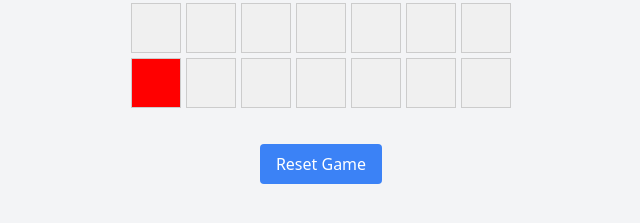
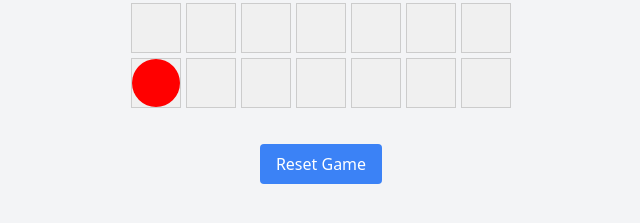
Before and after one commit to greexdy/4-in-a-row, a plain HTML site: page index.html in a window 1280 px wide. Both pictures are taken after a click on the element 475 px from the left and 246 px from the top of the page. Shown: the part 439-662 px from the top of the page, 319-959 px from the left. Drawn offline with nearby package versions, Linux system fonts and the light colour scheme.

Commit message:
Add files via upload
Version 0.2

```diff
--- a/index.html
+++ b/index.html
@@ -20,6 +20,15 @@
             align-items: center;
             justify-content: center;
             cursor: pointer;
+            position: relative;
+        }
+        .disc {
+            width: 100%;
+            height: 100%;
+            border-radius: 50%;
+            position: absolute;
+            top: -100%;
+            transition: top 0.5s ease;
         }
         .red {
             background-color: red;
@@ -68,7 +77,12 @@
                 if (!board[r][col]) {
                     board[r][col] = currentPlayer;
                     const cell = document.querySelector(`.cell[data-row='${r}'][data-col='${col}']`);
-                    cell.classList.add(currentPlayer);
+                    const disc = document.createElement('div');
+                    disc.classList.add('disc', currentPlayer);
+                    cell.appendChild(disc);
+                    setTimeout(() => {
+                        disc.style.top = '0';
+                    }, 10);
                     if (checkWin(r, col)) {
                         document.getElementById('message').textContent = `${currentPlayer.toUpperCase()} wins!`;
                         disableBoard();
```
